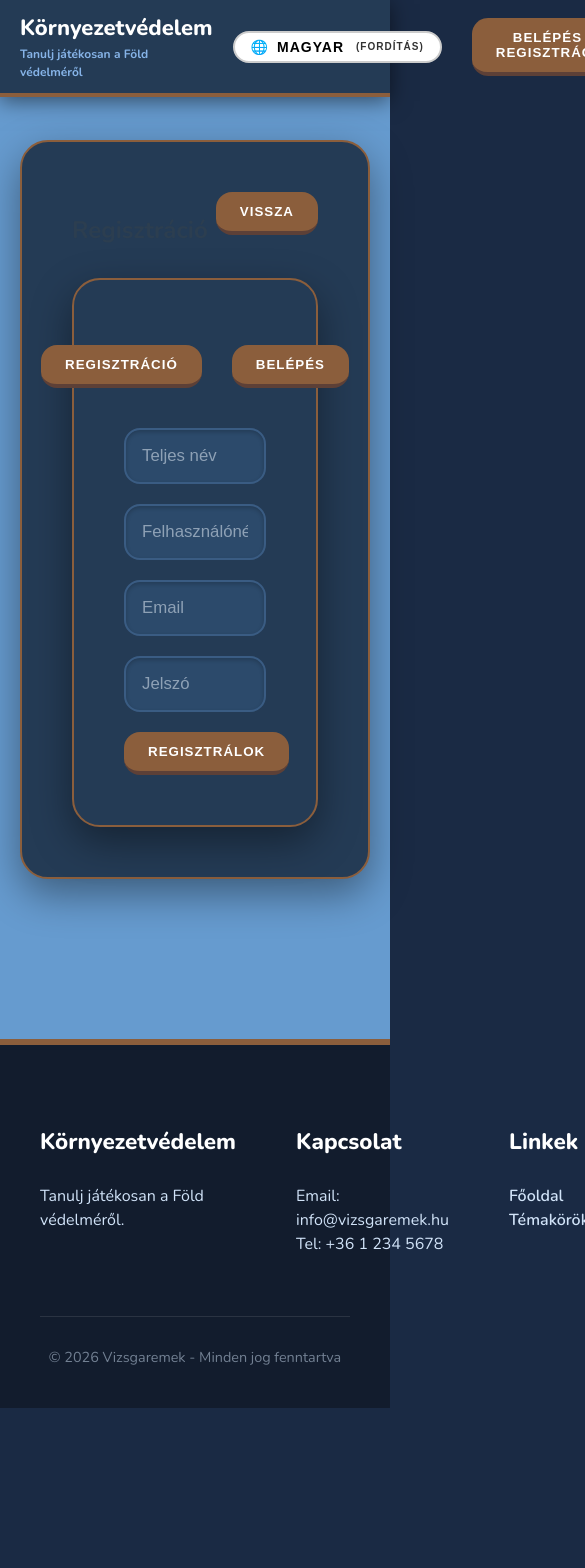
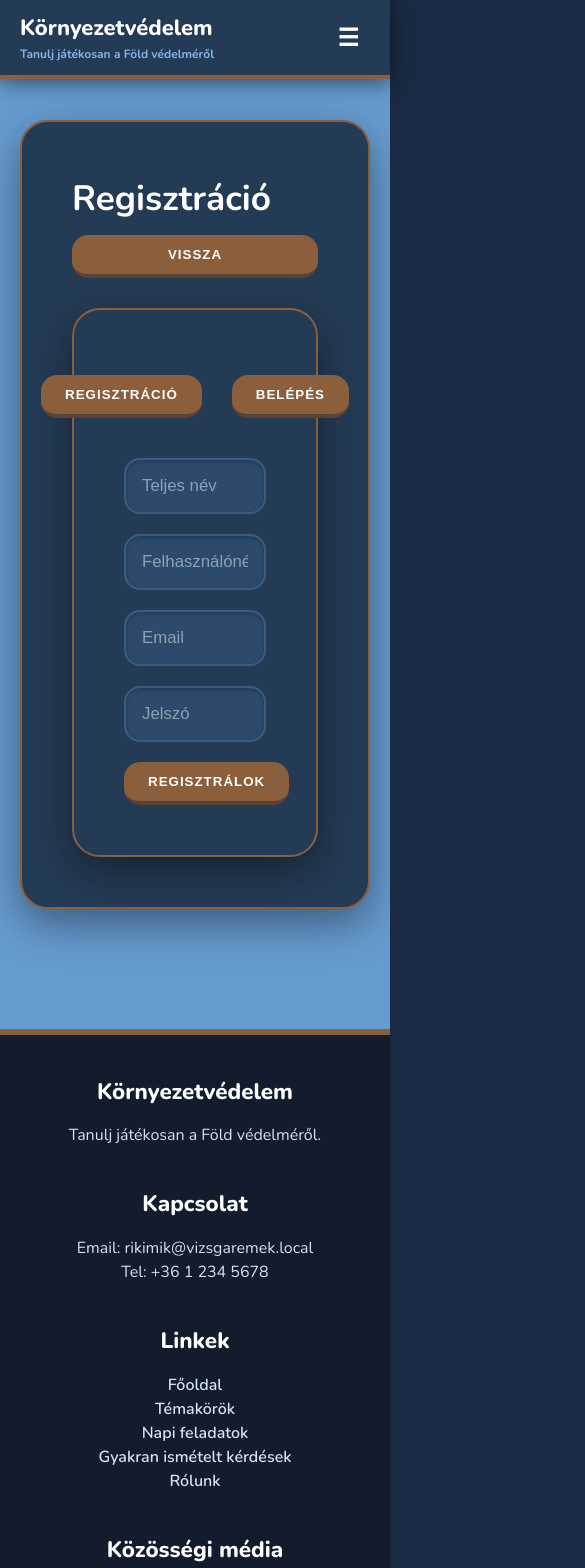
Before and after one commit to GalGer06/Vizsgaremek, a React (Vite) app in the folder frontend/: page /auth in a window 390 px wide. Shown: the top 1568 px of the page, 585 px wide, since content can reach past the window. Before the commit the page ends 1408 px from the top, so only its background shows below. Built offline with nearby package versions, Linux system fonts and the light colour scheme.

Commit message:
Try button fixing

```diff
--- a/frontend/src/App.css
+++ b/frontend/src/App.css
@@ -75,6 +75,24 @@ html, body {
     gap: 15px;
 }
 
+.mobile-menu-toggle {
+    display: none;
+    font-size: 24px;
+    background: transparent;
+    border: none;
+    color: var(--text-bright);
+    cursor: pointer;
+    box-shadow: none;
+    border-bottom: none !important;
+    padding: 10px;
+    margin: 0;
+}
+
+.mobile-menu-toggle:hover {
+    background: transparent !important;
+    transform: none !important;
+}
+
 .role-badge {
     background: transparent;
     border: 4px solid var(--duo-green);
@@ -130,9 +148,22 @@ html, body {
 .button:hover, button:hover:not(:disabled) { background-color: var(--wood-hover); transform: translateY(-1px); }
 .button:active, button:active:not(:disabled) { transform: translateY(var(--duo-shadow-depth)); border-bottom-width: 0; }
 
-.button.primary-green, button.primary-green {
-    background-color: var(--duo-green);
-    border-bottom-color: var(--duo-green-shadow);
+.button.danger,
+button.danger,
+.button.danger.small {
+    background-color: #ff4d4d;
+    border-bottom: 4px solid #cc0000;
+}
+
+.button.danger:hover,
+button.danger:hover {
+    background-color: #ff6666;
+}
+
+.button.danger:active,
+button.danger:active {
+    background-color: #e60000;
+    border-bottom-width: 0;
 }
 
 .topics-grid {
@@ -442,37 +473,53 @@ form div, .auth-form div {
 }
 
 .admin-users {
-	border: 1px solid var(--border);
-	border-radius: 12px;
-	padding: 14px;
-	background: #ffffff;
+    border: 2px solid var(--border-blue);
+    border-radius: 24px;
+    padding: 30px;
+    background: var(--surface-main);
+    color: var(--text-main);
+    box-shadow: 0 6px 0 rgba(0,0,0,0.15);
 }
 
 .admin-users h3 {
-	margin-bottom: 8px;
-	font-size: 1rem;
+    margin-bottom: 20px;
+    font-size: 1.4rem;
+    color: var(--text-bright);
 }
 
 .admin-search {
     width: 100%;
-	margin-bottom: 10px;
+    margin-bottom: 25px;
 }
 
 .admin-users ul {
     list-style: none;
-	display: grid;
-	gap: 6px;
+    display: flex;
+    flex-direction: column;
+    gap: 12px;
+    padding: 0;
 }
 
 .admin-users li {
     display: grid;
     grid-template-columns: 1fr 1.3fr 100px auto;
-	gap: 8px;
-	padding: 8px;
-	border: 1px solid #e6ecf1;
-	border-radius: 8px;
-	font-size: 0.92rem;
+    gap: 15px;
+    padding: 18px;
+    background: rgba(255, 255, 255, 0.05);
+    border: 2px solid var(--border-blue);
+    border-radius: 18px;
+    font-size: 1rem;
     align-items: center;
+    color: var(--text-main);
+}
+
+.admin-users li span {
+    color: var(--text-main);
+}
+
+.admin-users li:hover {
+    background: rgba(255, 255, 255, 0.08);
+    border-color: var(--duo-green);
 }
 
 .admin-user-actions {
@@ -491,19 +538,163 @@ form div, .auth-form div {
     display: flex;
     justify-content: space-between;
     align-items: center;
-    margin-top: -30px;
-    margin-bottom: 40px;
+    margin-bottom: 30px;
+    flex-wrap: wrap;
+    gap: 15px;
+}
+
+.section-header h2 {
+    margin: 0;
+    font-size: 2.2rem;
+    color: var(--text-bright);
+}
+
+.section-header .button.secondary.link-button {
+    margin-top: 0;
+    align-self: center;
+}
+
+.friends-actions {
+    display: flex;
+    gap: 10px;
+}
+
+.header-actions .button.secondary.link-button.active {
+    background-color: var(--duo-green);
+    border-color: var(--duo-green-shadow);
+    color: white !important;
+}
+
+@media screen and (max-width: 900px) {
+    .app-header .header-actions:not(.open) {
+        display: none;
+    }
+
+    .app-header {
+        position: fixed;
+        padding: 15px 20px;
+    }
+
+    .mobile-menu-toggle {
+        display: flex;
+        align-items: center;
+        justify-content: center;
+    }
+
+    .header-actions {
+        display: none;
+        position: fixed;
+        top: 74px; /* Adjust based on header height */
+        left: 0;
+        right: 0;
+        background-color: var(--surface-main);
+        flex-direction: column;
+        padding: 20px;
+        gap: 15px;
+        border-bottom: 4px solid var(--wood-primary);
+        box-shadow: 0 8px 30px rgba(0,0,0,0.6);
+        z-index: 999;
+        max-height: calc(100vh - 74px);
+        overflow-y: auto;
+    }
+
+    .header-actions.open {
+        display: flex;
+        animation: slideDown 0.3s ease-out;
+    }
+
+    @keyframes slideDown {
+        from { transform: translateY(-20px); opacity: 0; }
+        to { transform: translateY(0); opacity: 1; }
+    }
+
+    .header-actions .button,
+    .header-actions .role-badge {
+        width: 100%;
+        margin-right: 0 !important;
+        margin-left: 0 !important;
+        padding: 15px;
+        font-size: 1.1rem;
+    }
+
+    /* Target the language toggle specifically in mobile view */
+    .header-actions .language-toggle {
+        margin-right: 0 !important;
+        justify-content: center;
+        background-color: white !important;
+    }
+
+    .header-actions .logout-btn {
+        background-color: #ff4444 !important;
+        border-bottom-color: #cc0000 !important;
+        margin-top: 10px;
+    }
+
+    /* Footer responsiveness */
+    .app-footer {
+        padding: 40px 20px;
+        margin-top: 60px;
+    }
+
+    .footer-content {
+        grid-template-columns: 1fr;
+        gap: 40px;
+        text-align: center;
+    }
+
+    .footer-section h4 {
+        margin-bottom: 15px;
+    }
+
+    .footer-section a:hover {
+        transform: translateY(-2px);
+    }
+
+    .footer-section a::before {
+        display: none;
+    }
+}
+
+@media screen and (max-width: 600px) {
+    .section-header {
+        flex-direction: column;
+        align-items: flex-start;
+        gap: 10px;
     }
 
     .section-header .button.secondary.link-button {
         align-self: flex-start;
-    margin-top: -20px;
+        width: 100%;
     }
 
+    .friends-list {
+        grid-template-columns: 1fr;
+    }
 
-.section-header {
-    margin-top: 20px !important;
-    margin-bottom: 30px;
+    .friends-list li {
+        flex-direction: column;
+        align-items: flex-start;
+        gap: 15px;
+    }
+
+    .friends-list li button,
+    .friends-list li .friends-actions {
+        width: 100%;
+    }
+
+    .friends-actions {
+        flex-direction: column;
+        width: 100%;
+        gap: 10px;
+    }
+
+    .app-header {
+        padding: 15px 20px;
+    }
+
+    .app-container {
+        padding-top: 120px;
+    }
 }
 
 .auth-mode-toggle {
@@ -685,7 +876,25 @@ form div, .auth-form div {
 
 .friends-search-row input {
     margin-bottom: 0 !important;
+    flex: 1;
 }
+
+.friends-search-row .button {
+    white-space: nowrap;
+    flex-shrink: 0;
+}
+
+@media screen and (max-width: 600px) {
+    .friends-search-row {
+        flex-direction: column;
+    }
+
+    .friends-search-row .button {
+        width: 100%;
+    }
+}
+
+.friends-search-row input {
 
 .friends-list {
     list-style: none;
@@ -697,43 +906,79 @@ form div, .auth-form div {
 }
 
 .friends-list li {
-    background: rgba(255,255,255,0.05);
-    padding: 18px;
+    background: #ffffff !important; /* White background for maximum contrast */
+    padding: 20px;
     border-radius: 18px;
-    border: 2px solid transparent;
+    border: 3px solid var(--border-blue);
     display: flex;
     justify-content: space-between;
     align-items: center;
     transition: all 0.2s ease;
+    width: 100%;
 }
 
 .friends-list li:hover {
-    background: rgba(255,255,255,0.08);
-    border-color: var(--border-blue);
+    background: #f8faff !important;
+    border-color: var(--duo-green);
+}
+
+.friends-list li div {
+    flex: 1; /* Take up available space */
+    min-width: 0; /* Prevent overflow */
+    color: #1a2a44 !important; /* Ensure child text is visible */
+}
+
+.friends-list li button {
+    flex-shrink: 0;
+    margin-left: 15px;
+    min-width: 140px; /* Ensure button text is readable */
+}
+
+@media screen and (max-width: 600px) {
+    .friends-list li {
+        flex-direction: column;
+        align-items: stretch; /* Button full width */
+        gap: 15px;
+    }
+
+    .friends-list li button {
+        margin-left: 0;
+        width: 100%;
+    }
 }
 
 .friends-list li strong {
     display: block;
-    color: var(--text-bright);
-    font-size: 1.1rem;
+    color: #1a2a44 !important; /* Dark blue for visibility against white */
+    font-size: 1.15rem;
+    font-weight: 800;
     margin-bottom: 4px;
 }
 
 .friends-list li p {
     margin: 0;
-    font-size: 0.9rem;
-    color: var(--text-muted);
+    font-size: 0.95rem;
+    color: #4a5568 !important; /* Dark grey for visibility */
+    font-weight: 600;
+}
+
+.friends-list li span {
+    color: #1a2a44 !important; /* Ensure any spans (like 'is currently your friend' text if added) are visible */
 }
 
 .friends-empty {
     text-align: center;
-    color: var(--text-header) !important;
+    color: #ffffff !important; /* Clear white for empty state text */
+    background: rgba(88, 204, 2, 0.1);
+    border: 2px dashed var(--duo-green);
+    border-radius: 18px;
     padding: 30px;
-    font-style: italic;
-    font-weight: 700;
-    font-size: 1.1rem;
+    font-style: normal;
+    font-weight: 800;
+    font-size: 1.2rem;
     width: 100%;
     grid-column: 1 / -1;
+    margin-bottom: 20px;
 }
 
 .question-card {
@@ -947,3 +1192,4 @@ form div, .auth-form div {
 .admin-search-wrapper {
     margin-bottom: 20px;
 }
+}
--- a/frontend/src/AppShell.tsx
+++ b/frontend/src/AppShell.tsx
@@ -71,13 +71,22 @@ export function AppShell() {
           </div>
           <div className="footer-section">
             <h4>Kapcsolat</h4>
-            <p>Email: info@vizsgaremek.hu</p>
+            <p>Email: rikimik@vizsgaremek.local</p>
             <p>Tel: +36 1 234 5678</p>
           </div>
           <div className="footer-section">
             <h4>Linkek</h4>
             <p><a href="/">Főoldal</a></p>
             <p><a href="/topics">Témakörök</a></p>
+            <p><a href="/daily-tasks">Napi feladatok</a></p>
+            <p><a href="/gyik">Gyakran ismételt kérdések</a></p>
+            <p><a href="/about">Rólunk</a></p>
+          </div>
+          <div className="footer-section">
+            <h4>Közösségi média</h4>
+            <p><a href="https://facebook.com/vizsgaremek" target="_blank" rel="noopener noreferrer">Facebook</a></p>
+            <p><a href="https://twitter.com/vizsgaremek" target="_blank" rel="noopener noreferrer">Twitter</a></p>
+            <p><a href="https://instagram.com/vizsgaremek" target="_blank" rel="noopener noreferrer">Instagram</a></p>
           </div>
         </div>
         <div className="footer-bottom">
--- a/frontend/src/components/AppHeader.tsx
+++ b/frontend/src/components/AppHeader.tsx
@@ -11,8 +11,14 @@ export function AppHeader({ user, onLogout }: AppHeaderProps) {
   const navigate = useNavigate();
   const location = useLocation();
   const [showLogoutModal, setShowLogoutModal] = useState(false);
+  const [mobileMenuOpen, setMobileMenuOpen] = useState(false);
 
   const [isEnglish, setIsEnglish] = useState(false);
+
+  // Close mobile menu on navigation
+  React.useEffect(() => {
+    setMobileMenuOpen(false);
+  }, [location.pathname]);
 
   React.useEffect(() => {
     const checkGoogleTranslate = () => {
@@ -110,7 +116,15 @@ export function AppHeader({ user, onLogout }: AppHeaderProps) {
         </div>
       </div>
 
-      <div className="header-actions">
+      <button
+        className="mobile-menu-toggle"
+        onClick={() => setMobileMenuOpen(!mobileMenuOpen)}
+        aria-label="Menü megnyitása"
+      >
+        {mobileMenuOpen ? '✕' : '☰'}
+      </button>
+
+      <div className={`header-actions ${mobileMenuOpen ? 'open' : ''}`}>
         <div id="google_translate_element_hidden" style={{
           position: 'absolute',
           top: '-1000px',
@@ -118,9 +132,10 @@ export function AppHeader({ user, onLogout }: AppHeaderProps) {
           pointerEvents: 'none'
         }}></div>
 
+        {/* Language selector - always first */}
         <button
           type="button"
-          className="button secondary"
+          className="button secondary language-toggle"
           style={{
             marginRight: '15px',
             padding: '6px 16px',
@@ -132,18 +147,19 @@ export function AppHeader({ user, onLogout }: AppHeaderProps) {
             borderRadius: '20px',
             border: `2px solid ${isEnglish ? '#2e7d32' : '#ccc'}`,
             backgroundColor: isEnglish ? '#e8f5e9' : '#fff',
-            color: '#000000 !important',
-            transition: 'all 0.2s ease'
+            color: isEnglish ? '#2e7d32' : '#333',
+            transition: 'all 0.2s ease',
+            boxShadow: '0 2px 4px rgba(0,0,0,0.1)'
           }}
           onClick={toggleLanguage}
         >
-          <span style={{ color: '#000000' }}>🌐</span>
-          <span style={{ color: '#000000' }}>{isEnglish ? 'English' : 'Magyar'}</span>
+          <span style={{ filter: isEnglish ? 'none' : 'grayscale(0.3)' }}>🌐</span>
+          <span style={{ color: 'inherit' }}>{isEnglish ? 'English' : 'Magyar'}</span>
           <span style={{
             fontSize: '10px',
             opacity: 0.8,
             marginLeft: '4px',
-            color: '#000000'
+            color: 'inherit'
           }}>
             {isEnglish ? '(Switch back)' : '(Fordítás)'}
           </span>
@@ -154,7 +170,7 @@ export function AppHeader({ user, onLogout }: AppHeaderProps) {
             <button
               type="button"
               onClick={handleLogoClick}
-              className="button secondary link-button"
+              className={`button secondary link-button ${location.pathname === '/' ? 'active' : ''}`}
             >
               Főoldal
             </button>
@@ -165,6 +181,14 @@ export function AppHeader({ user, onLogout }: AppHeaderProps) {
               className={`button secondary link-button ${location.pathname === '/tickets' ? 'active' : ''}`}
             >
               Ticket
+            </button>
+
+            <button
+              type="button"
+              onClick={() => navigate('/friends')}
+              className={`button secondary link-button ${location.pathname === '/friends' ? 'active' : ''}`}
+            >
+              Barátok
             </button>
 
             {user.access ? (
@@ -185,7 +209,7 @@ export function AppHeader({ user, onLogout }: AppHeaderProps) {
             <button
               type="button"
               onClick={() => navigate('/profile')}
-              className="button secondary link-button"
+              className={`button secondary link-button ${location.pathname === '/profile' ? 'active' : ''}`}
             >
               Profil
             </button>
@@ -193,7 +217,7 @@ export function AppHeader({ user, onLogout }: AppHeaderProps) {
             <button
               type="button"
               onClick={() => setShowLogoutModal(true)}
-              className="button secondary link-button"
+              className="button secondary link-button logout-btn"
             >
               Kijelentkezés
             </button>
--- a/frontend/src/pages/FriendsPage.tsx
+++ b/frontend/src/pages/FriendsPage.tsx
@@ -319,7 +319,7 @@ export function FriendsPage({ user }: FriendsPageProps) {
   };
 
   return (
-    <section>
+    <section className="friends-page">
       <div className="section-header">
         <h2>Barátok</h2>
         <button onClick={() => navigate(-1)} className="button secondary link-button">Vissza</button>
@@ -328,7 +328,7 @@ export function FriendsPage({ user }: FriendsPageProps) {
       {error && <p className="message error">{error}</p>}
 
       <div className="friends-layout">
-        <div className="friends-panel">
+        <div className="friends-panel search-panel">
           <h3>Felhasználó keresése</h3>
           <div className="friends-search-row">
             <input
```
Lines whose indentation alone changed are shown as unchanged.
